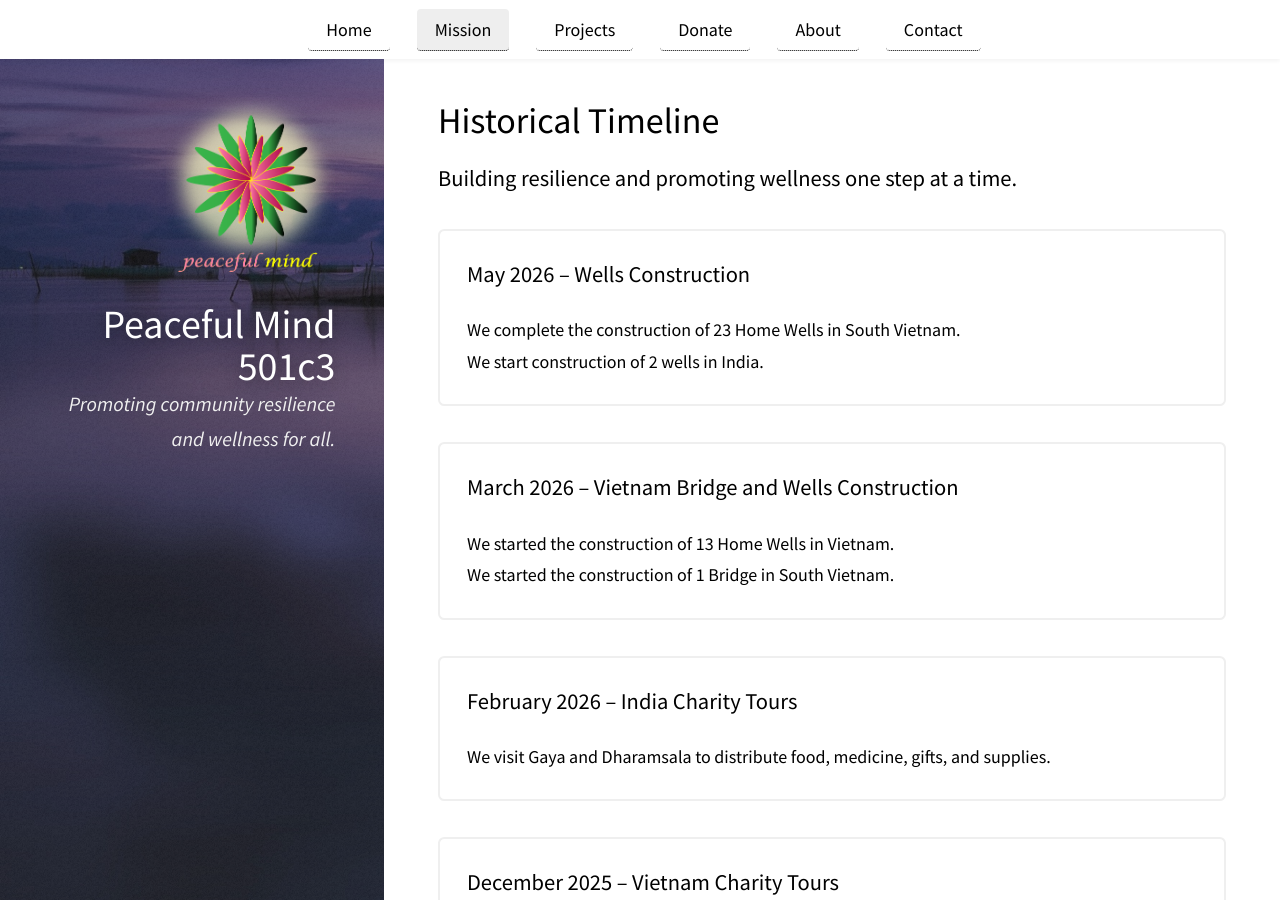
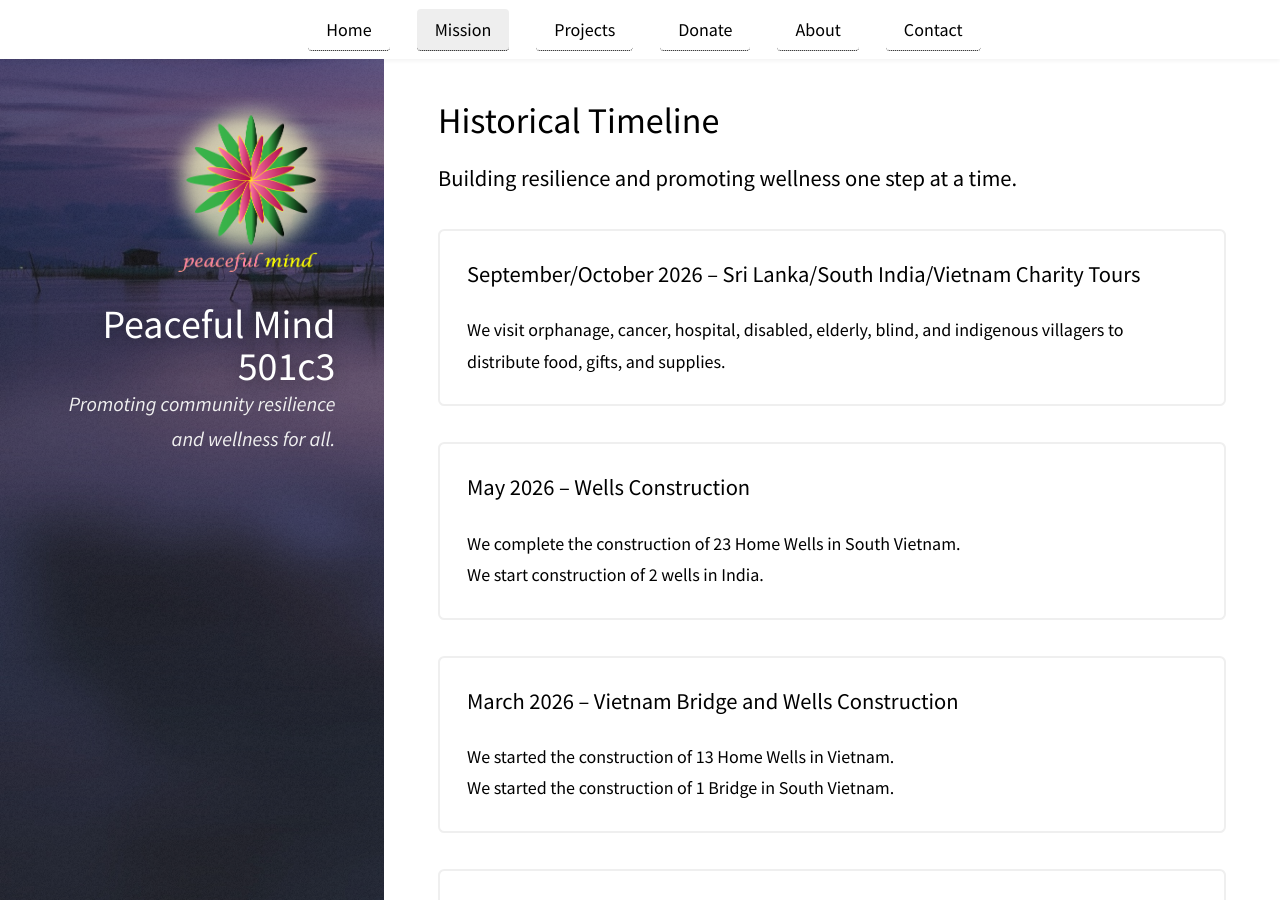
Before and after one commit to peacefulcenter/peacefulcenter.github.io, a Jekyll site: the page built from pages/mission.md, in a window 1280 px wide and 900 px high, scrolled down 683 px. Built offline with Jekyll 4.4.1, drawn with Linux system fonts in a browser that asks for light colours.

Commit message:
update planned missions

```diff
--- a/pages/mission.md
+++ b/pages/mission.md
@@ -20,7 +20,10 @@ permalink: /:basename/
     <h2>Historical Timeline</h2>
     <p>Building resilience and promoting wellness one step at a time.</p>
   </header>
-
+ <div class="box">
+    <h3>September/October 2026 – Sri Lanka/South India/Vietnam Charity Tours</h3>
+    <p>We visit orphanage, cancer, hospital, disabled, elderly, blind, and indigenous villagers to distribute food, gifts, and supplies.</p>
+ </div>
  <div class="box">
     <h3>May 2026 – Wells Construction</h3>
     <p>We complete the construction of 23 Home Wells in South Vietnam.<br>
```
